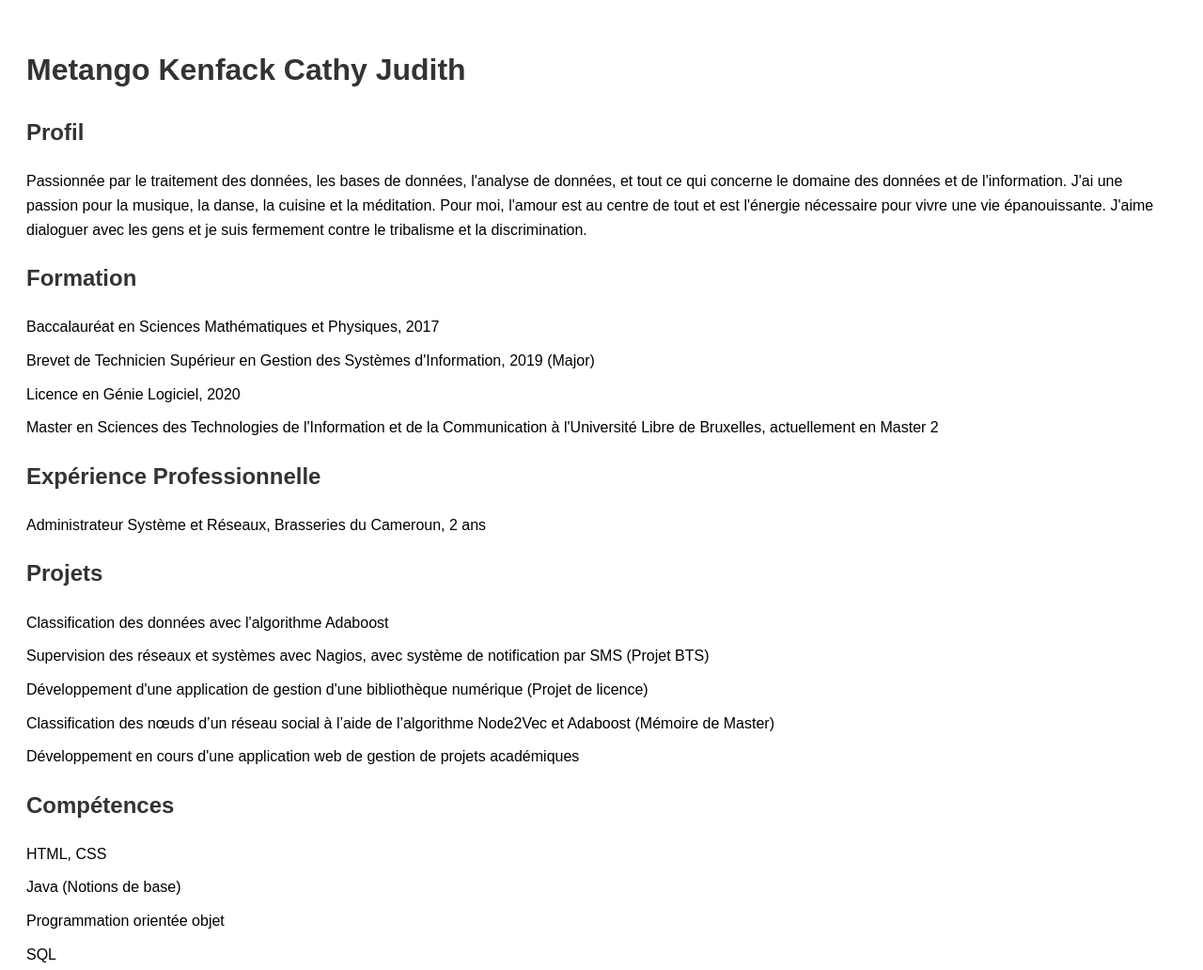
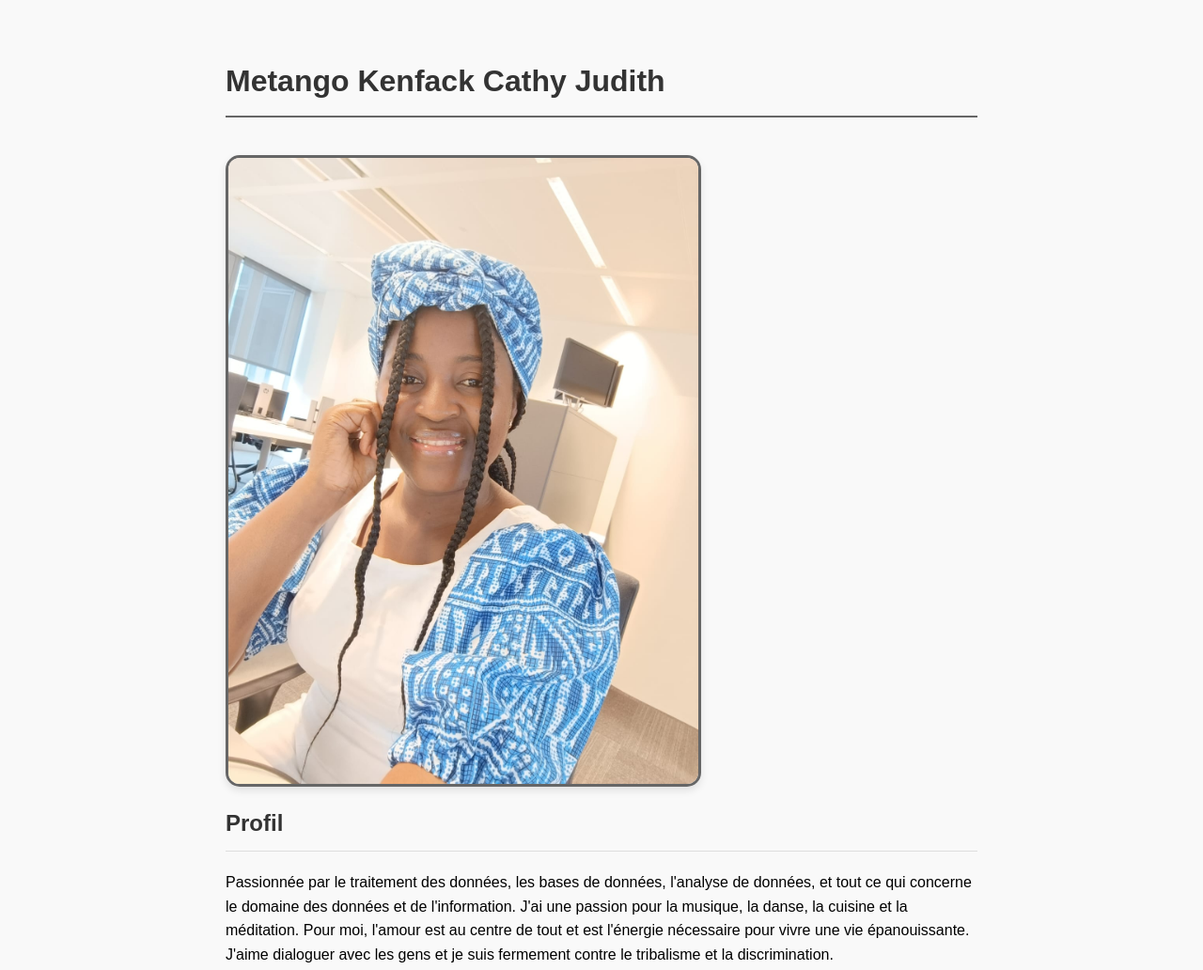
Before and after one commit to cathykenfack9/cathykenfack9.github.io, a plain HTML site: page index.html in a window 1280 px wide. Shown: the top 1032 px of the page at 94% size. Drawn offline with Linux system fonts and the light colour scheme.

Commit message:
index update
mise en forme

```diff
--- a/index.html
+++ b/index.html
@@ -5,31 +5,81 @@
     <meta charset="UTF-8">
     <meta name="viewport" content="width=device-width, initial-scale=1.0">
     <title>Metango Kenfack Cathy Judith</title>
-    <style>
+<style>
         body {
             font-family: Arial, sans-serif;
             padding: 20px;
             line-height: 1.6;
+            max-width: 800px;
+            margin: 20px auto;
+            background-color: #f9f9f9;
         }
+
         h1, h2 {
             color: #333;
         }
+
+        h1 {
+            border-bottom: 2px solid #666;
+            padding-bottom: 10px;
+            margin-bottom: 20px;
+        }
+
+        h2 {
+            margin-top: 30px;
+            border-bottom: 1px solid #ddd;
+            padding-bottom: 10px;
+        }
+
         ul {
             list-style-type: none;
             padding: 0;
         }
+
         li {
             margin-bottom: 10px;
         }
+
+        img {
+            width: 150px;
+            border-radius: 50%;
+            margin-right: 20px;
+            float: left;
+        }
+
+        .profile {
+            clear: both;
+        }
+
+        img {
+    width: 100%;
+    max-width: 600px;
+    display: block;
+    margin: 20px auto;
+    border-radius: 15px;
+    box-shadow: 0 4px 8px rgba(0, 0, 0, 0.1);
+    transition: transform 0.3s, box-shadow 0.3s;
+    border: 3px solid #666;
+}
+
+img:hover {
+    transform: scale(1.05);
+    box-shadow: 0 8px 16px rgba(0, 0, 0, 0.2);
+}
+
+
     </style>
 </head>
 
 <body>
     <h1>Metango Kenfack Cathy Judith</h1>
 
+    <img src="Portrait.jpeg" alt="Portrait de Metango Kenfack Cathy Judith" style="max-width:500px;">
+     <div class="profile">
+
     <h2>Profil</h2>
     <p>Passionnée par le traitement des données, les bases de données, l'analyse de données, et tout ce qui concerne le domaine des données et de l'information. J'ai une passion pour la musique, la danse, la cuisine et la méditation. Pour moi, l'amour est au centre de tout et est l'énergie nécessaire pour vivre une vie épanouissante. J'aime dialoguer avec les gens et je suis fermement contre le tribalisme et la discrimination.</p>
-
+</div>
     <h2>Formation</h2>
     <ul>
         <li>Baccalauréat en Sciences Mathématiques et Physiques, 2017</li>
```
